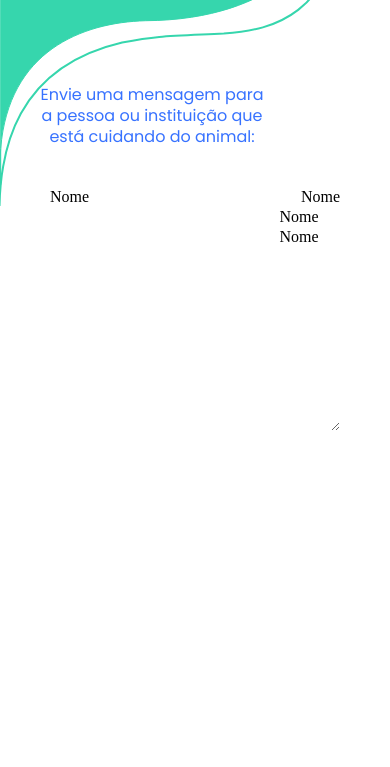
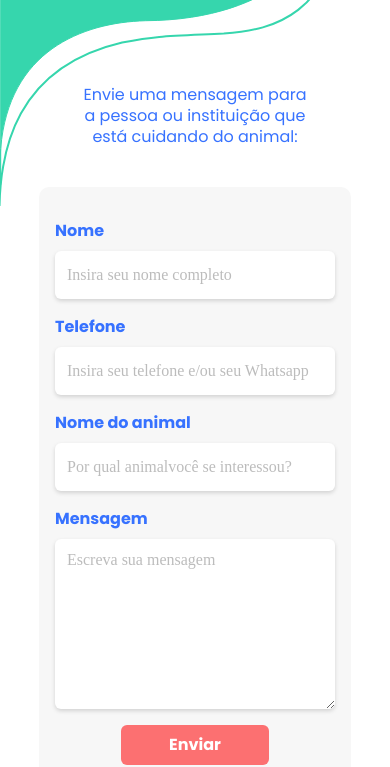
Before and after one commit to DanielCaresma/Adopet, a plain HTML site: page contato.html in a window 390 px wide. Shown: the part 89-856 px from the top of the page. Drawn offline with Linux system fonts and the light colour scheme.

Commit message:
Criando página de contato para mobile

```diff
--- /dev/null
+++ b/assets/css/contato.css
@@ -0,0 +1,75 @@
+body {
+    background: url("../img/vetor-topo.svg") no-repeat;
+}
+
+.container {
+    width: 312px;
+    margin: 0 auto;
+    min-height: 70vh;
+}
+
+.introducao {
+    color: var(--azul);
+    font-family: var(--fonte-principal);
+    font-weight: var(--peso-padrao);
+    font-size: 1rem;
+    line-height: 1.312rem;
+    text-align: center;
+    margin: 0 auto 2.5rem;
+    width: 75%;
+}
+
+.form-cinza {
+    background-color: var(--cinza-claro-fundos);
+    padding: 2rem 1rem;
+    display: flex;
+    flex-direction: column;
+    border-radius: 10px;
+    margin-bottom: 1rem;
+}
+
+.form__etiqueta,
+.form__input {
+    display: block;
+}
+
+.form__etiqueta {
+    color: var(--azul);
+    font-family: var(--fonte-principal);
+    font-weight: var(--peso-botao);
+    line-height: 24px;
+    margin-bottom: .5rem;
+}
+
+.form__input {
+    width: 100%;
+    height: 3rem;
+    background-color: var(--branco);
+    box-shadow: 0px 2px 4px rgba(0, 0, 0, 0.15);
+    border-radius: 6px;
+    padding: 12px;
+    box-sizing: border-box;
+    margin-bottom: 1rem;
+}
+
+.form__input::placeholder {
+    color: var(--cinza-claro);
+}
+
+.form__input--mensagem {
+    resize: vertical;
+    min-height: 170px;
+}
+
+.form__botao {
+    background: var(--coral);
+    border-radius: 6px;
+    color: var(--branco);
+    font-family: var(--fonte-principal);
+    font-weight: var(--peso-botao);
+    line-height: 24px;
+    width: 148px;
+    height: 40px;
+    margin: 0 auto;
+    align-self: center;
+}
--- a/assets/css/mensagem.css
+++ /dev/null
@@ -1,24 +0,0 @@
-body {
-    background: url("../img/vetor-topo.svg") no-repeat;
-}
-
-.container {
-    width: 312px;
-    text-align: center;
-    margin: 0 auto;
-}
-
-.form-cinza {
-    min-height: 70vh;
-}
-
-.conteudo__introducao {
-    color: var(--azul);
-    font-family: var(--fonte-principal);
-    font-weight: var(--peso-padrao);
-    font-size: 1rem;
-    line-height: 1.312rem;
-    text-align: center;
-    margin-bottom: 2.5rem;
-    width: 226px;
-}
--- a/contato.html
+++ b/contato.html
@@ -8,7 +8,7 @@
     <link href="https://fonts.googleapis.com/css2?family=IBM+Plex+Sans:wght@400;500;700&family=Poppins:wght@400;500;700&display=swap" rel="stylesheet">
     <link rel="stylesheet" href="./assets/css/base/base.css">
     <link rel="stylesheet" href="./assets/css/componentes/cabecalho.css">
-    <link rel="stylesheet" href="./assets/css/mensagem.css">
+    <link rel="stylesheet" href="./assets/css/contato.css">
     <link rel="stylesheet" href="./assets/css/componentes/rodape.css">
 </head>
 <body>
@@ -22,19 +22,20 @@
     </header>
 
     <main class="container">
-        <h2 class="conteudo__introducao">
+        <h2 class="introducao">
             Envie uma mensagem para a pessoa ou instituição que está cuidando do animal:
         </h2>
 
         <form action="" class="form-cinza">
-            <label for="nome">Nome</label>
-            <input type="text" id="nome">
-            <label for="telefone">Nome</label>
-            <input type="tel" id="telefone">
-            <label for="animal">Nome</label>
-            <input type="text" id="animal">
-            <label for="mensagem">Nome</label>
-            <textarea name="mensagem" id="mensagem" cols="30" rows="10"></textarea>
+            <label class="form__etiqueta" for="nome">Nome</label>
+            <input class="form__input" type="text" id="nome" placeholder="Insira seu nome completo">
+            <label class="form__etiqueta" for="telefone">Telefone</label>
+            <input class="form__input" type="tel" id="telefone" placeholder="Insira seu telefone e/ou seu Whatsapp">
+            <label class="form__etiqueta" for="animal">Nome do animal</label>
+            <input class="form__input" type="text" id="animal" placeholder="Por qual animalvocê se interessou?">
+            <label class="form__etiqueta" for="mensagem">Mensagem</label>
+            <textarea class="form__input form__input--mensagem" name="mensagem" id="mensagem" cols="30" rows="80" placeholder="Escreva sua mensagem"></textarea>
+            <button class="form__botao">Enviar</button>
         </form>
     </main>
 
```
